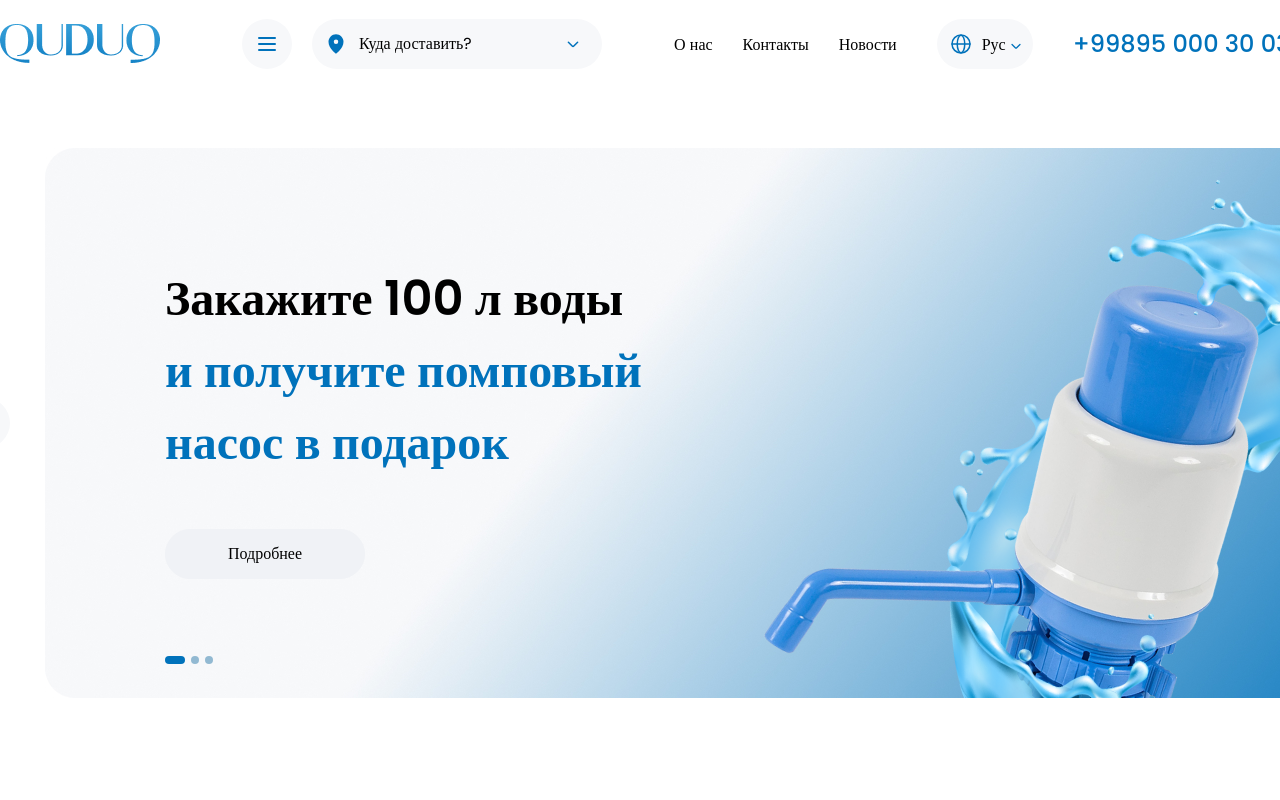
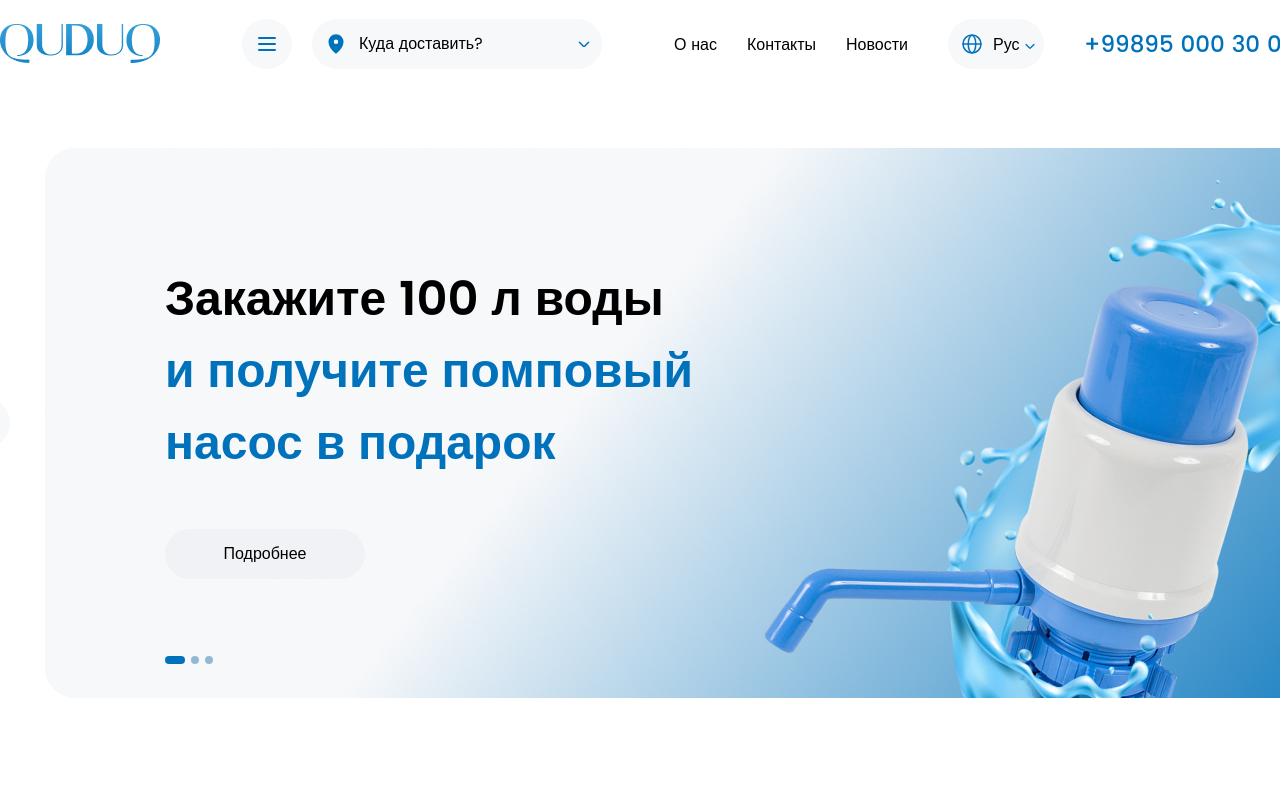
Before and after one commit to MoonRider077/quduqTest, a plain HTML site: page index.html in a window 1280 px wide. Shown: the top 800 px of the page. Drawn offline with Linux system fonts and the light colour scheme.

Commit message:
fonts fixed

```diff
--- a/style.css
+++ b/style.css
@@ -1,23 +1,23 @@
 @font-face {
-    font-family: Poppins;
+    font-family: 'Poppins';
     font-weight: 400;
     src: url('./assets/fonts/Poppins-Regular.ttf') format('truetype');
 }
 
 @font-face {
-    font-family: Poppins;
+    font-family: 'Poppins';
     font-weight: 500;
     src: url('./assets/fonts/Poppins-Medium.ttf') format('truetype');
 }
 
 @font-face {
-    font-family: Poppins;
+    font-family: 'Poppins';
     font-weight: 600;
     src: url('./assets/fonts/Poppins-SemiBold.ttf') format('truetype');
 }
 
 @font-face {
-    font-family: Poppins;
+    font-family: 'Poppins';
     font-weight: 700;
     src: url('./assets/fonts/Poppins-Bold.ttf') format('truetype');
 }
@@ -26,10 +26,9 @@
     box-sizing: border-box;
     margin: 0;
     padding: 0;
-    font-family: Poppins;
+    font-family: 'Poppins', sans-serif;
     list-style-type: none;
     text-decoration: none;
-    /* outline: 4px solid green !important; */
 }
 
 header {
@@ -147,7 +146,7 @@ header {
     padding-top: 26px;
     padding-left: 40px;
     font-weight: 500;
-    font-size: 24px;
+    font-size: 23px;
     line-height: 36px;
     color: #0072BB;
 }
```
Also changed, not shown: assets/fonts/Poppins-Bold.ttf, assets/fonts/Poppins-Medium.ttf, assets/fonts/Poppins-Regular.ttf, assets/fonts/Poppins-SemiBold.ttf.
